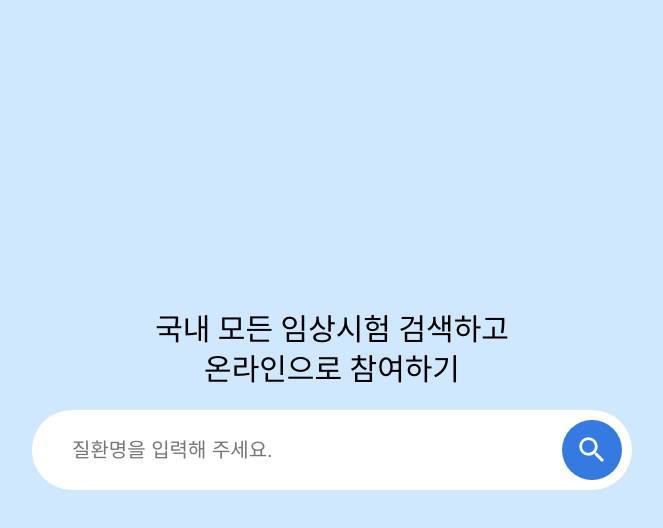
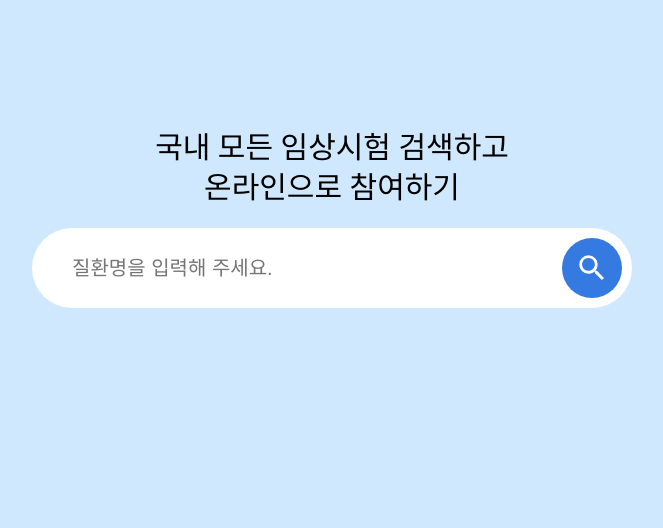
Before and after one commit to seonsy44/search-word-recommendation, a React (Create React App) app: page / in a window 1280 px wide. Shown: the top 528 px of the page, without its empty margins (308-971 px from the left). Built offline with nearby package versions, Linux system fonts and the light colour scheme.

Commit message:
feat: 추천 검색어

```diff
--- a/src/context/DiseaseSearchContext.ts
+++ b/src/context/DiseaseSearchContext.ts
@@ -6,6 +6,7 @@ import { useCache } from './CacheContext';
 const diseaseSearchConfig = {
   diseases: <Disease[]>[],
   getDiseases: () => undefined,
+  searchValue: '',
 };
 
 const DiseaseSearchContext = createContext<DiseaseSearchConfig>(diseaseSearchConfig);
@@ -14,10 +15,13 @@ export const useDiseaseSearch = () => useContext(DiseaseSearchContext);
 
 export function DiseaseSearchProvider({ children, DiseaseSearchService }: DiseaseSearchProviderProps) {
   const [diseases, setDiseases] = useState<Disease[] | undefined>([]);
+  const [searchValue, setSearchValue] = useState('');
   const { cache } = useCache();
 
   const getDiseases = async (params: { q: string }) => {
     if (!params.q.length) return setDiseases([]);
+
+    setSearchValue(params.q);
 
     if (cache.has(`/sick?q=${params.q}`)) {
       setDiseases(cache.get(`/sick?q=${params.q}`));
@@ -34,7 +38,7 @@ export function DiseaseSearchProvider({ children, DiseaseSearchService }: Diseas
 
   return React.createElement(
     DiseaseSearchContext.Provider,
-    { value: { diseases, getDiseases } },
+    { value: { diseases, getDiseases, searchValue } },
     React.Children.only(children)
   );
 }
--- /dev/null
+++ b/src/pages/DiseaseSearch/RecommendBox.tsx
@@ -0,0 +1,44 @@
+import React from 'react';
+import styled from 'styled-components';
+import { flexBox } from '../../styles/mixins';
+
+type RecommendBoxProps = {
+  children: React.ReactNode;
+};
+
+function RecommendBox({ children }: RecommendBoxProps) {
+  return (
+    <Container>
+      <SubTitle>추천 검색어</SubTitle>
+      {children?.toString().length ? children : <NoContent>검색어 없음</NoContent>}
+    </Container>
+  );
+}
+
+export default RecommendBox;
+
+const Container = styled.div`
+  width: 600px;
+  max-height: 400px;
+  margin-top: 20px;
+  padding: 20px;
+  border-radius: 20px;
+  background-color: white;
+  overflow-y: scroll;
+
+  &::-webkit-scrollbar {
+    display: none;
+  }
+`;
+
+const SubTitle = styled.h3`
+  margin-bottom: 10px;
+  font-size: 14px;
+  color: ${({ theme }) => theme.gray};
+`;
+
+const NoContent = styled.div`
+  ${flexBox()};
+  width: 100%;
+  height: 40px;
+`;
--- /dev/null
+++ b/src/pages/DiseaseSearch/RecommendItem.tsx
@@ -0,0 +1,45 @@
+import styled from 'styled-components';
+import { MdSearch } from 'react-icons/md';
+import { flexBox } from '../../styles/mixins';
+import { useDiseaseSearch } from '../../context/DiseaseSearchContext';
+
+type RecommendItemProps = {
+  sickNm: string;
+};
+
+function RecommendItem({ sickNm }: RecommendItemProps) {
+  const { searchValue } = useDiseaseSearch();
+  const parsedSickNm = sickNm.replaceAll(searchValue, `<b>${searchValue}</b>`);
+
+  return (
+    <Container>
+      <IconContainer>
+        <MdSearch />
+      </IconContainer>
+
+      <span dangerouslySetInnerHTML={{ __html: parsedSickNm }} />
+    </Container>
+  );
+}
+
+export default RecommendItem;
+
+const Container = styled.div`
+  ${flexBox('row', 'flex-start')};
+  width: 100%;
+  padding: 12px 0;
+
+  > span {
+    margin-left: 5px;
+    transform: translateY(2px);
+
+    > b {
+      font-weight: 700;
+    }
+  }
+`;
+
+const IconContainer = styled.div`
+  ${flexBox()}
+  color: ${({ theme }) => theme.gray}
+`;
--- a/src/pages/DiseaseSearch/SearchBar.tsx
+++ b/src/pages/DiseaseSearch/SearchBar.tsx
@@ -3,12 +3,19 @@ import { MdSearch } from 'react-icons/md';
 import { flexBox } from '../../styles/mixins';
 import useSearchBar from '../../hooks/useSearchBar';
 
-function SearchBar() {
+type SearchBarProps = {
+  setIsFocused: React.Dispatch<React.SetStateAction<boolean>>;
+};
+
+function SearchBar({ setIsFocused }: SearchBarProps) {
   const { handleChange } = useSearchBar();
+
+  const handleFocus = () => setIsFocused(true);
+  const handleBlur = () => setIsFocused(false);
 
   return (
     <Container>
-      <Input onChange={handleChange} placeholder="질환명을 입력해 주세요." />
+      <Input onChange={handleChange} placeholder="질환명을 입력해 주세요." onFocus={handleFocus} onBlur={handleBlur} />
 
       <SearchButton>
         <MdSearch />
--- a/src/pages/DiseaseSearch/index.tsx
+++ b/src/pages/DiseaseSearch/index.tsx
@@ -1,13 +1,29 @@
+import { useState } from 'react';
 import styled from 'styled-components';
 import { flexBox } from '../../styles/mixins';
 import SearchBar from './SearchBar';
+import RecommendBox from './RecommendBox';
+import RecommendItem from './RecommendItem';
+import { useDiseaseSearch } from '../../context/DiseaseSearchContext';
 
 function DiseaseSearch() {
+  const [isFocused, setIsFocused] = useState(false);
+  const { diseases } = useDiseaseSearch();
+
   return (
     <Container>
       <Title>국내 모든 임상시험 검색하고</Title>
       <Title>온라인으로 참여하기</Title>
-      <SearchBar />
+
+      <SearchBar setIsFocused={setIsFocused} />
+
+      {isFocused && (
+        <RecommendBox>
+          {diseases?.map(({ sickNm }) => (
+            <RecommendItem key={sickNm} sickNm={sickNm} />
+          ))}
+        </RecommendBox>
+      )}
     </Container>
   );
 }
@@ -15,9 +31,10 @@ function DiseaseSearch() {
 export default DiseaseSearch;
 
 const Container = styled.div`
-  ${flexBox('column')}
+  ${flexBox('column', 'flex-start')}
   width: 100%;
   height: 100vh;
+  padding: 10%;
   background-color: ${({ theme }) => theme.secondary};
 `;
 
--- a/src/types/DiseaseSearch.ts
+++ b/src/types/DiseaseSearch.ts
@@ -11,4 +11,5 @@ export type DiseaseSearchProviderProps = {
 export type DiseaseSearchConfig = {
   diseases: Disease[] | undefined;
   getDiseases: (() => undefined) | ((params: { q: string }) => Promise<void>);
+  searchValue: string;
 };
```
Also changed, not shown: .eslintrc.json.
